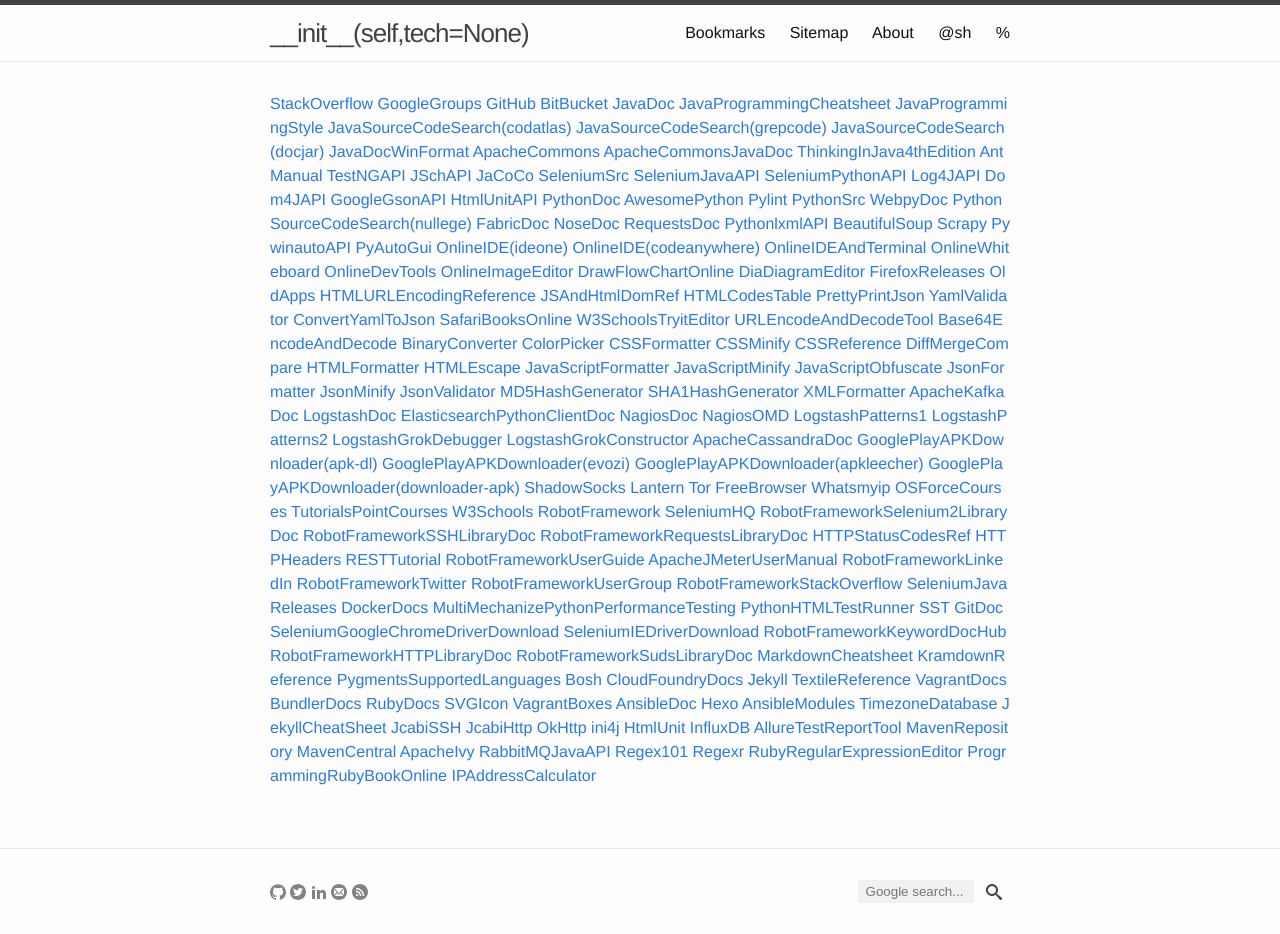
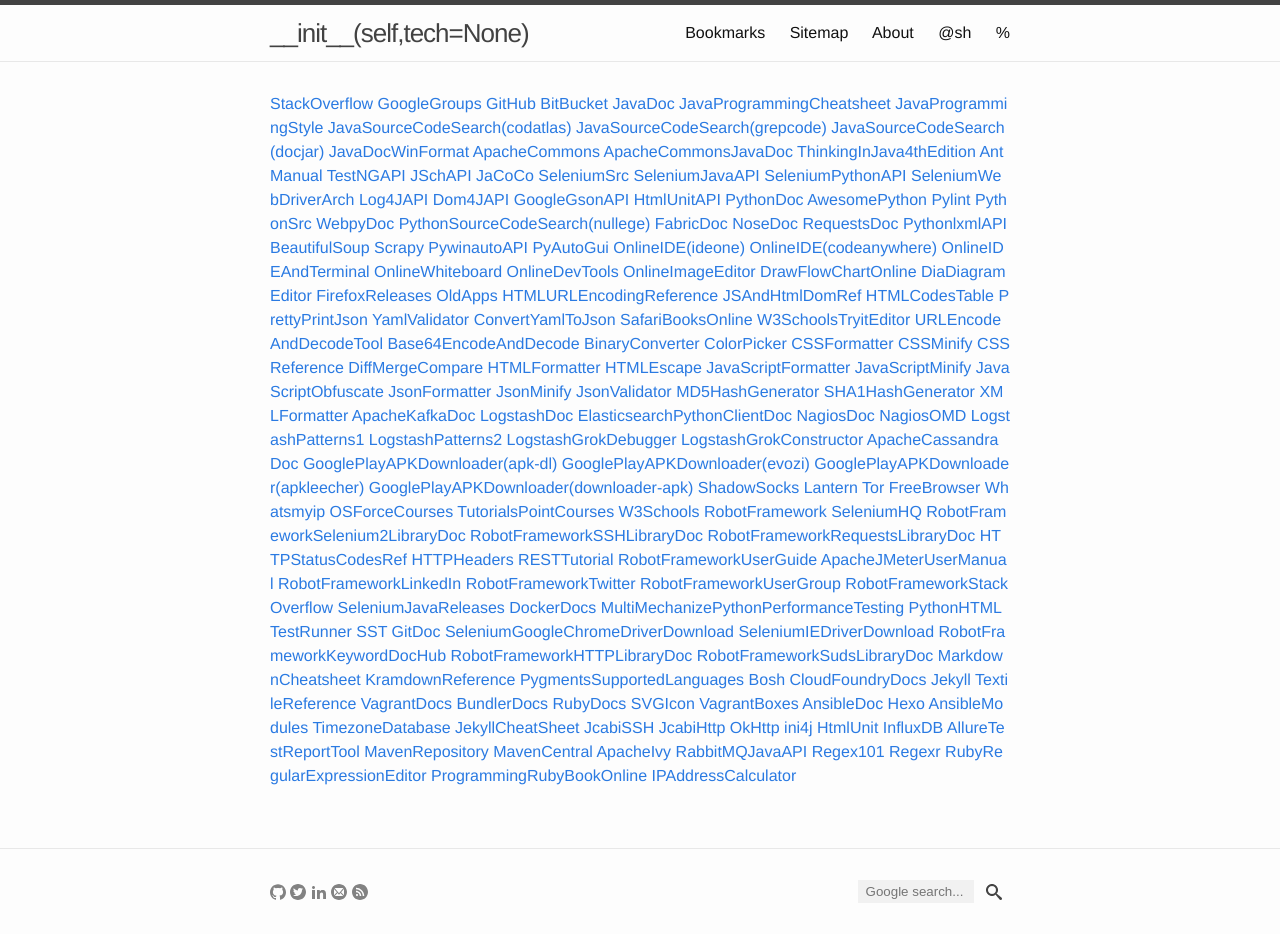
Before and after one commit to yuan-jiang/yuan-jiang.github.io, a Jekyll site: the page built from bookmarks.md, in a window 1280 px wide. Built offline with Jekyll 4.4.1, drawn with Linux system fonts in a browser that asks for light colours.

Commit message:
Update bookmarks.yml

```diff
--- a/_data/bookmarks.yml
+++ b/_data/bookmarks.yml
@@ -40,6 +40,8 @@
   link: http://seleniumhq.github.io/selenium/docs/api/java/index.html
 - description: SeleniumPythonAPI
   link: http://seleniumhq.github.io/selenium/docs/api/py/api.html
+- description: SeleniumWebDriverArch
+  link: http://www.aosabook.org/en/selenium.html
 - description: Log4JAPI
   link: http://logging.apache.org/log4j/1.2/apidocs/index.html
 - description: Dom4JAPI
```
